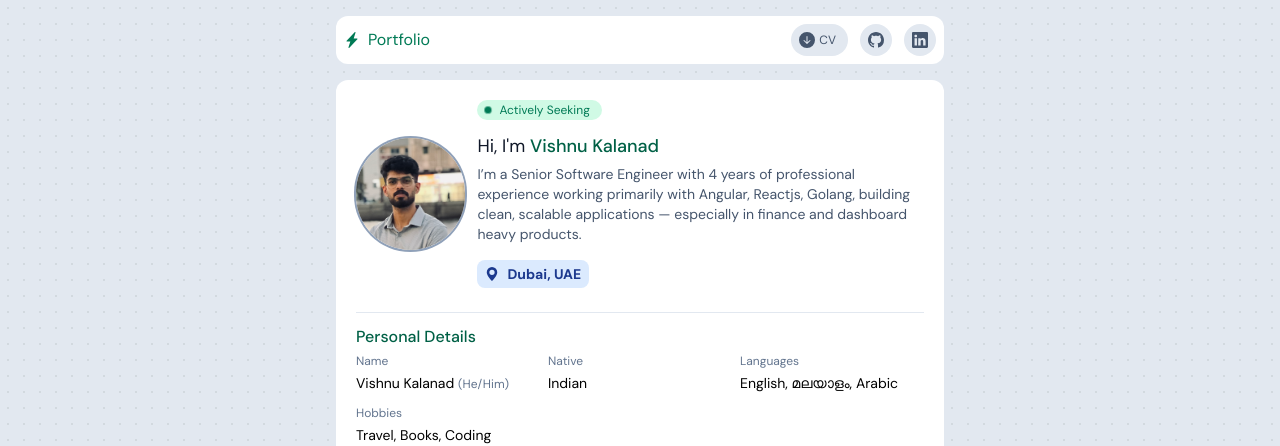
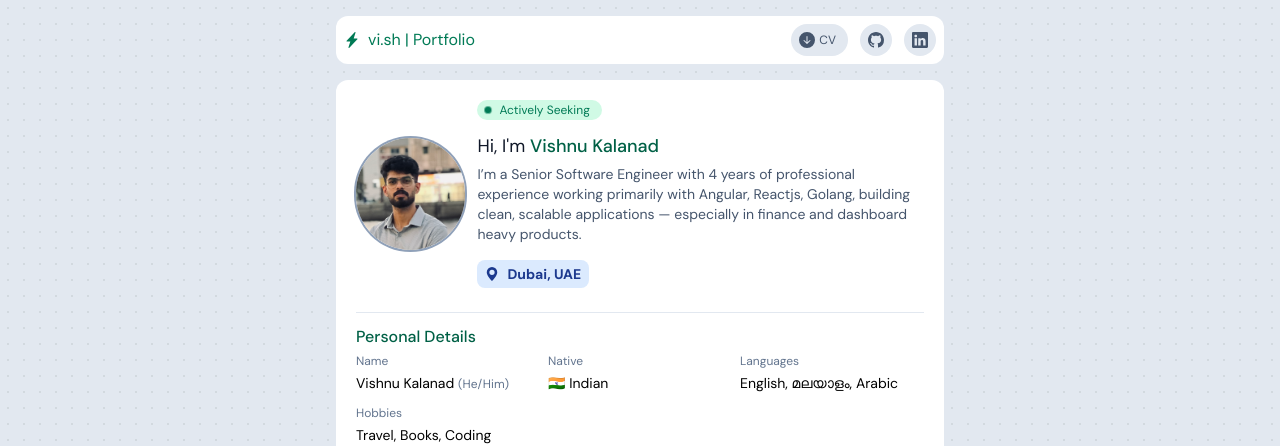
Before and after one commit to vishnukalanad/portfolio, a React (Vite) app in the folder portfolio/: page / in a window 1280 px wide. Shown: the top 446 px of the page. Built offline with nearby package versions, Linux system fonts and the light colour scheme.

Commit message:
github project component updated; navbar layout fixes added; project details updated

```diff
--- a/portfolio/src/components/GithubProject.jsx
+++ b/portfolio/src/components/GithubProject.jsx
@@ -45,6 +45,10 @@ const STACKS = {
 
 
 export default function GithubProject({ project }) {
+    function openLinksWithNewTab(url) {
+        const newWindow = window.open(url, '_blank', 'noopener,noreferrer');
+        if (newWindow) newWindow.opener = null;
+    }
     return<div className="bg-slate-100 p-2 rounded-lg" key={project.name}>
         <div className="flex items-center gap-2">
             <div
@@ -71,7 +75,9 @@ export default function GithubProject({ project }) {
                 {/*   rel="noreferrer">Open repo</a>*/}
             </div>
 
-            <Button hover="hover:bg-emerald-200 hover:text-emerald-900" className={`transition duration-200 ml-auto`}>
+            <Button hover="hover:bg-emerald-200 hover:text-emerald-900" className={`transition duration-200 ml-auto`} onClick={() => {
+                openLinksWithNewTab(project.repo)
+            }}>
                 <BsArrowUpRightCircleFill className="lg"/>
             </Button>
         </div>
--- a/portfolio/src/components/JobRole.jsx
+++ b/portfolio/src/components/JobRole.jsx
@@ -10,7 +10,7 @@ export default function JobRole({role, date, summary}) {
         <p className="text-xs mt-1 text-slate-500">{date}</p>
         {
             summary.map((project, index) => {
-                return <ProjectDetails className={"mt-3"} index={index} complete={project} title={project.name} description={project.description} clients={project.clients} stack={project.stack} keyPoints={project.keyPoints} key={index}/>
+                return <ProjectDetails className={"mt-3 duration-100 hover:bg-slate-50 rounded-xl"} index={index} complete={project} title={project.name} description={project.description} clients={project.clients} stack={project.stack} keyPoints={project.keyPoints} key={index}/>
             })
         }
     </li>
--- a/portfolio/src/components/Navbar.jsx
+++ b/portfolio/src/components/Navbar.jsx
@@ -9,11 +9,17 @@ import {useState} from "react";
 export default function Navbar() {
     const [notify, setNotifier] = useState(false);
     const [inject, setInject] = useState(false);
+
+    function openLinksWithNewTab(url) {
+        const newWindow = window.open(url, '_blank', 'noopener,noreferrer');
+        if (newWindow) newWindow.opener = null;
+    }
+
     function handleCvDownload(){
         const link = document.createElement('a');
         link.href = '/assets/Vishnu_kalanad.pdf';  // path to your PDF in public/assets
         link.download = 'Vishnu_Kalanad.pdf';     // suggested filename for download
-        // link.click();
+        link.click();
         setNotifier(true);
 
         setTimeout(() => {
@@ -25,19 +31,21 @@ export default function Navbar() {
         }, 100);
 
     }
-    return<div className="container mx-auto px-4 pt-4 w-full flex justify-between">
-        <Card className={`transition duration-200 ease-in ${notify ? 'bg-emerald-800' : 'bg-white'}`} bg={'_'}>
-            {/*<div className="flex gap-3">*/}
-            {/*</div>*/}
-            <p className={`flex gap-2 items-center text-emerald-700 ${notify ? 'opacity-0 scale-75' : 'opacity-100 scale-100'}`}><BsLightningChargeFill/> Portfolio</p>
+    return<div className="container mx-auto px-4 pt-4 w-full ">
+        <Card className={`transition relative ${notify ? 'bg-emerald-800' : 'bg-white'}`} bg={'_'} >
+            <p className={`flex gap-2 items-center text-emerald-700 ${notify ? 'opacity-0 scale-75' : 'opacity-100 scale-100'}`}><BsLightningChargeFill/> vi.sh | Portfolio</p>
+                {
+                    inject && <p className={`text-white text-center w-full m-0 transition duration-200 absolute left-0 ${notify ? 'opacity-100 scale-100' : 'opacity-0 scale-125'}`}>Thank
+                        you for downloading!</p>}
             <div className="flex items-center gap-3">
-                {
-                    inject && <p className={`text-white text-center w-full m-0 transition duration-200 ${notify ? 'opacity-100 scale-100' : 'opacity-0 scale-125'}`}>Thank
-                        you for downloading!</p>}
                 <Button className={`transition-all duration-200 ${notify ? 'opacity-0 scale-75' : 'opacity-100 scale-100'}`} hover="hover:bg-emerald-200 hover:text-emerald-900" text={"CV"} onClick={handleCvDownload}>
                     <BsArrowDownCircleFill className="lg"/></Button>
-                <Button hover="hover:bg-slate-300 hover:text-slate-900" className={`transition duration-200 ${notify ? 'opacity-0 scale-75' : 'opacity-100 scale-100'}`}> <BsGithub className="lg"/></Button>
-                <Button hover="hover:bg-blue-200 hover:text-blue-900" className={`transition duration-200 ${notify ? 'opacity-0 scale-75' : 'opacity-100 scale-100'}`}> <BsLinkedin className="lg"/></Button>
+                <Button hover="hover:bg-slate-300 hover:text-slate-900" className={`transition duration-200 ${notify ? 'opacity-0 scale-75' : 'opacity-100 scale-100'}`} onClick={() => {
+                    openLinksWithNewTab('https://github.com/vishnukalanad')
+                }}> <BsGithub className="lg"/></Button>
+                <Button hover="hover:bg-blue-200 hover:text-blue-900" className={`transition duration-200 ${notify ? 'opacity-0 scale-75' : 'opacity-100 scale-100'}`} onClick={() => {
+                    openLinksWithNewTab('https://www.linkedin.com/in/vishnukalanad/')
+                }}> <BsLinkedin className="lg"/></Button>
             </div>
         </Card>
     </div>
--- a/portfolio/src/components/ProjectDetails.jsx
+++ b/portfolio/src/components/ProjectDetails.jsx
@@ -8,10 +8,10 @@ export default function ({title, description, clients, stack, keyPoints, complet
     const openDetails = (data) => {
         dispatch(userActions.openProjectData(data))
     }
-    return <div {...props}>
-        <div className="text-sm flex flex-col items-start md:flex-row gap-2 cursor-pointer" onClick={() => {
+    return <div style={{cursor: "pointer"}} {...props} onClick={() => {
             openDetails(complete)
         }}>
+        <div className="text-sm flex flex-col items-start md:flex-row gap-2 ">
             <span className="text-xs rounded-full bg-yellow-800/25 px-3 py-0.5 font-medium">Project {index + 1}</span>
             <p className="font-medium text-yellow-900 hover:text-yellow-700 hover:underline flex items-center gap-2">{title} <BsArrowUpRightCircleFill className="text-yellow-900 text-xs"/></p>
         </div>
--- a/portfolio/src/constants/PersonalDetails.js
+++ b/portfolio/src/constants/PersonalDetails.js
@@ -6,7 +6,7 @@ export const PERSONAL_DETAILS = [
     },
     {
         title: "Native",
-        value: "Indian",
+        value: "🇮🇳 Indian",
         sup: null
     },
     {
```
